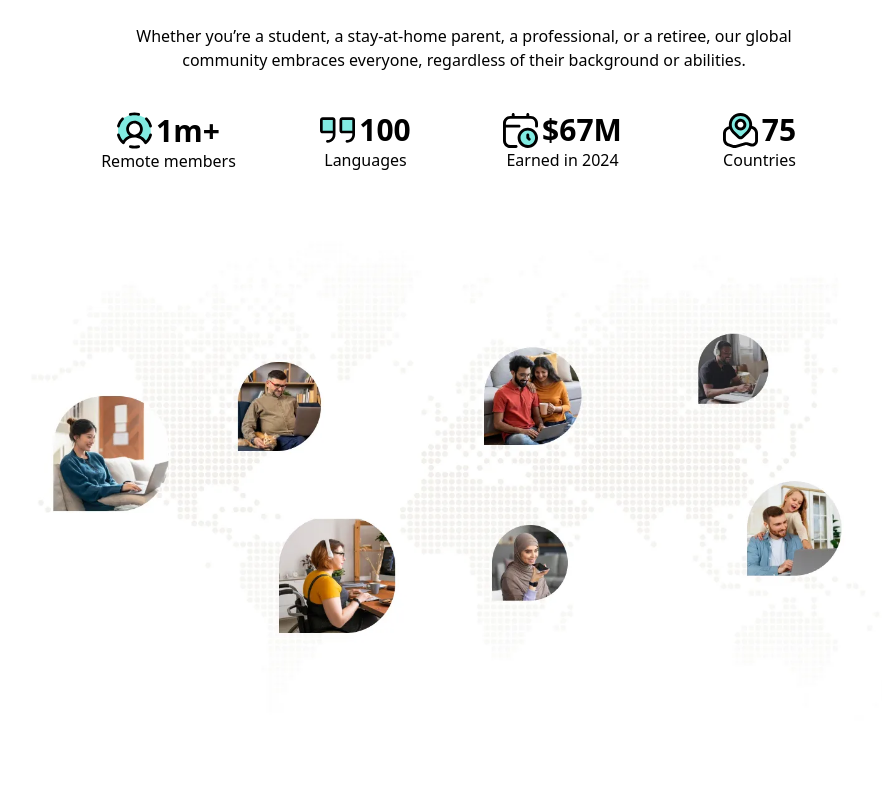
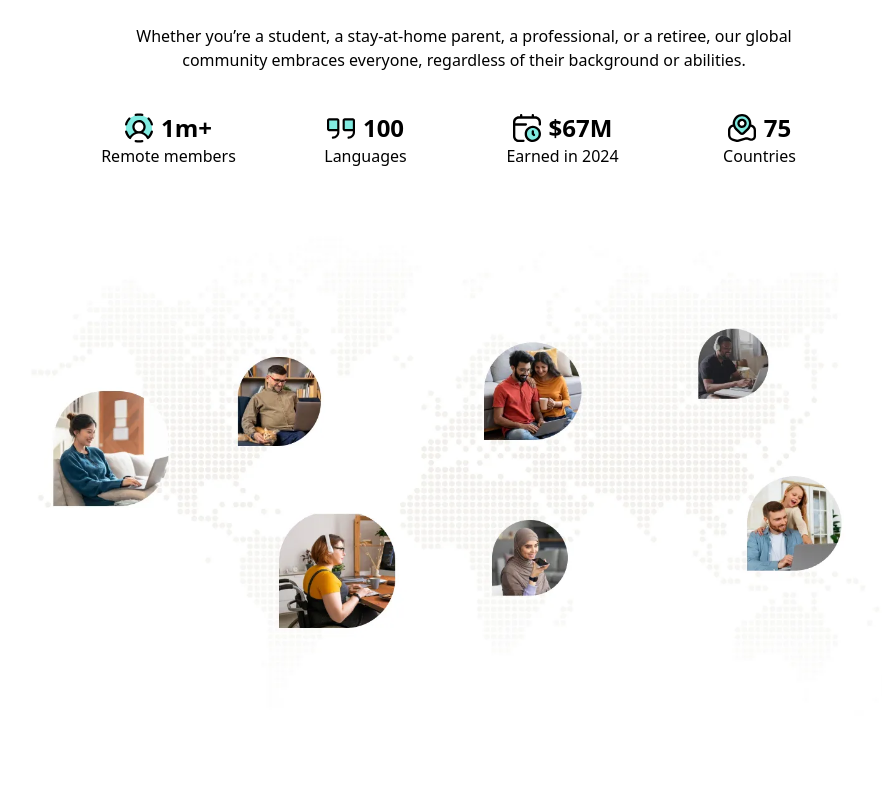
Before and after one commit to Nacho1499/dream-jobber, a Next.js app: page / in a window 1280 px wide. Shown: the part 1088-1880 px from the top of the page, without its empty margins (176-1058 px from the left). Built offline with nearby package versions, Linux system fonts and the light colour scheme.

Commit message:
worked on footer

```diff
--- a/app/components/Sector.tsx
+++ b/app/components/Sector.tsx
@@ -38,9 +38,9 @@ export default function Sector() {
             animate={{ opacity: 1, y: 0 }}
             transition={{ delay: 0.3 + idx * 0.2, duration: 0.6 }}
           >
-            <div className='flex gap-1 items-center justify-center'>
-              <Image className='' src={item.icon} height={35} width={35} alt={item.label} />
-              <h1 className='text-3xl font-bold'>{item.value}</h1>
+            <div className='flex gap-2 items-center justify-center'>
+              <Image className='' src={item.icon} height={35} width={28} alt={item.label} />
+              <h1 className='text-2xl font-bold'>{item.value}</h1>
             </div>
             <h4 className='text-center'>{item.label}</h4>
           </motion.div>
--- a/app/page.tsx
+++ b/app/page.tsx
@@ -4,6 +4,7 @@ import Categories from "./components/Categories";
 import Choose from "./components/Choose";
 import Cta from "./components/Cta";
 import Navbar from "./components/Navbar";
+import Footer from "./components/Footer";
 
 
 
@@ -16,6 +17,7 @@ export default function Home() {
       <Categories />
       <Choose />
       <Cta />
+      <Footer/>
 
 
 
```
